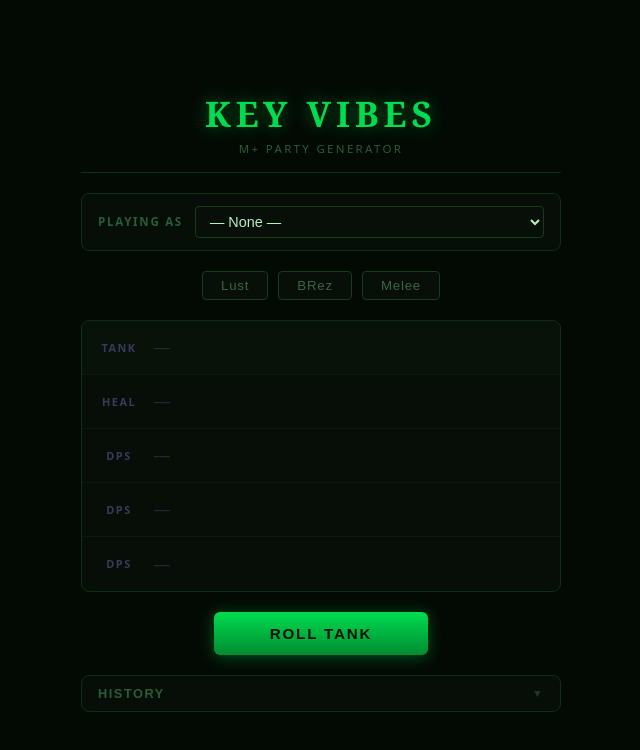
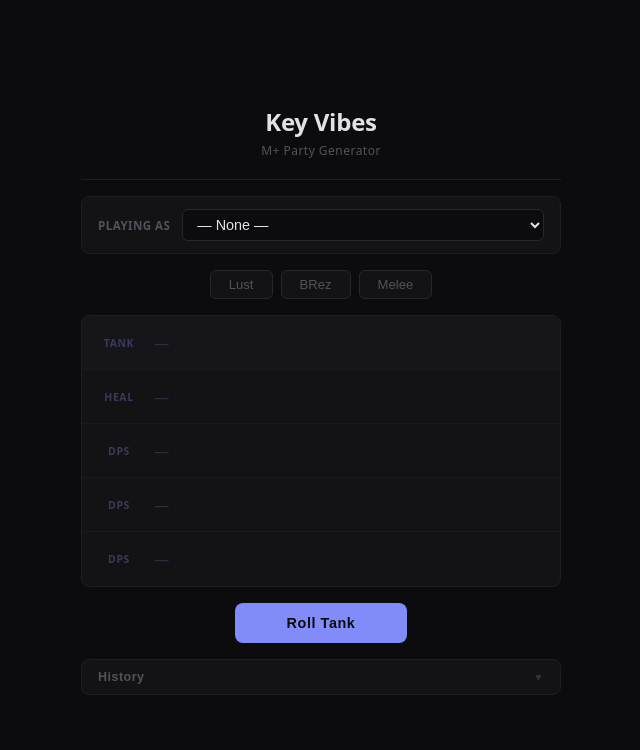
Before and after one commit to Devbezos/MPlus-Comp-Generator, a React (Vite) app: page / in a window 1280 px wide. Shown: the top 750 px of the page, without its empty margins (319-959 px from the left). Built offline with nearby package versions, Linux system fonts and the light colour scheme.

Commit message:
Update CSS

```diff
--- a/src/App.css
+++ b/src/App.css
@@ -3,28 +3,26 @@
   width: 480px;
   display: flex;
   flex-direction: column;
-  gap: 20px;
+  gap: 16px;
 }
 
 /* ── Header ── */
 .app-header {
   text-align: center;
-  padding-bottom: 16px;
-  border-bottom: 1px solid rgba(0, 220, 80, 0.2);
+  padding-bottom: 20px;
+  border-bottom: 1px solid #1e1e22;
 }
 .app-title {
-  font-family: 'Georgia', serif;
-  font-size: 2.2rem;
-  color: #00dc50;
-  letter-spacing: 0.14em;
-  text-transform: uppercase;
-  text-shadow: 0 0 18px rgba(0, 220, 80, 0.45);
+  font-family: system-ui, -apple-system, sans-serif;
+  font-size: 1.5rem;
+  font-weight: 700;
+  color: #e2e2e6;
+  letter-spacing: -0.01em;
 }
 .app-subtitle {
-  font-size: 0.72rem;
-  color: #2a5c35;
-  letter-spacing: 0.2em;
-  text-transform: uppercase;
+  font-size: 0.75rem;
+  color: #52525c;
+  letter-spacing: 0.04em;
   margin-top: 4px;
 }
 
@@ -33,25 +31,25 @@
   display: flex;
   align-items: center;
   gap: 12px;
-  background: #060e07;
-  border: 1px solid #0f2e14;
+  background: #131315;
+  border: 1px solid #1e1e22;
   border-radius: 8px;
   padding: 12px 16px;
 }
 .player-label {
   font-size: 0.72rem;
-  font-weight: 700;
-  letter-spacing: 0.15em;
+  font-weight: 600;
+  letter-spacing: 0.04em;
   text-transform: uppercase;
-  color: #2a5c35;
+  color: #52525c;
   white-space: nowrap;
 }
 .player-select {
   flex: 1;
-  background: #080f09;
-  border: 1px solid #143d1c;
-  border-radius: 4px;
-  color: #b8f0c0;
+  background: #0c0c0e;
+  border: 1px solid #26262c;
+  border-radius: 6px;
+  color: #e2e2e6;
   font-size: 0.9rem;
   padding: 6px 10px;
   cursor: pointer;
@@ -60,49 +58,49 @@
 }
 .player-select:hover,
 .player-select:focus {
-  border-color: #00dc50;
+  border-color: #818cf8;
 }
 .player-select:disabled {
-  opacity: 0.45;
+  opacity: 0.4;
   cursor: not-allowed;
 }
 
 /* ── Constraints ── */
 .constraints {
   display: flex;
-  gap: 10px;
+  gap: 8px;
   justify-content: center;
 }
 .cbtn {
   padding: 6px 18px;
-  border-radius: 4px;
-  border: 1px solid #143d1c;
-  background: #080f09;
-  color: #3a6642;
-  font-size: 0.83rem;
-  letter-spacing: 0.06em;
+  border-radius: 6px;
+  border: 1px solid #26262c;
+  background: #131315;
+  color: #52525c;
+  font-size: 0.82rem;
+  font-weight: 500;
   cursor: pointer;
   transition: color 0.15s, border-color 0.15s, background 0.15s;
 }
 .cbtn:hover {
-  border-color: #00dc50;
-  color: #00dc50;
+  border-color: #52525c;
+  color: #a1a1aa;
 }
 .cbtn--require {
-  border-color: #00cc66 !important;
-  color: #00cc66 !important;
-  background: #001a0e !important;
+  border-color: #818cf8 !important;
+  color: #818cf8 !important;
+  background: #131320 !important;
 }
 .cbtn--prevent {
-  border-color: #cc3333 !important;
-  color: #cc3333 !important;
-  background: #1a0505 !important;
+  border-color: #f87171 !important;
+  color: #f87171 !important;
+  background: #1a1010 !important;
 }
 
 /* ── Slots ── */
 .slots {
-  background: #060e07;
-  border: 1px solid #0f2e14;
+  background: #131315;
+  border: 1px solid #1e1e22;
   border-radius: 8px;
   overflow: hidden;
 }
@@ -112,48 +110,49 @@
   gap: 14px;
   padding: 13px 16px;
   min-height: 54px;
-  border-bottom: 1px solid #0a1a0c;
-  transition: background 0.2s;
+  border-bottom: 1px solid #1a1a1e;
+  transition: background 0.15s;
 }
 .slot:last-child {
   border-bottom: none;
 }
 .slot--active {
-  background: #081209;
+  background: #16161a;
 }
 .slot--you {
-  background: #071009;
-  border-left: 2px solid #00dc50;
+  background: #131320;
+  border-left: 2px solid #818cf8;
 }
 .slot-you-badge {
   flex-shrink: 0;
   font-size: 0.6rem;
-  font-weight: 700;
-  letter-spacing: 0.14em;
-  color: #00dc50;
-  border: 1px solid rgba(0, 220, 80, 0.25);
-  border-radius: 3px;
+  font-weight: 600;
+  letter-spacing: 0.06em;
+  color: #818cf8;
+  border: 1px solid rgba(129, 140, 248, 0.3);
+  border-radius: 4px;
   padding: 2px 6px;
-  background: rgba(0, 220, 80, 0.06);
+  background: rgba(129, 140, 248, 0.08);
 }
 .slot-role {
-  font-size: 0.68rem;
-  font-weight: 700;
-  letter-spacing: 0.14em;
+  font-size: 0.65rem;
+  font-weight: 600;
+  letter-spacing: 0.06em;
   min-width: 42px;
   text-align: center;
+  color: #52525c;
 }
 .slot-name {
   flex: 1;
-  font-family: 'Georgia', serif;
-  font-size: 1rem;
+  font-size: 0.95rem;
+  font-weight: 500;
 }
 .reroll-btn {
   flex-shrink: 0;
   background: none;
-  border: 1px solid #143d1c;
-  color: #2a5c35;
-  border-radius: 4px;
+  border: 1px solid #26262c;
+  color: #3f3f46;
+  border-radius: 6px;
   width: 28px;
   height: 28px;
   font-size: 1rem;
@@ -164,11 +163,11 @@
   transition: color 0.15s, border-color 0.15s;
 }
 .reroll-btn:hover {
-  border-color: #00dc50;
-  color: #00dc50;
+  border-color: #52525c;
+  color: #a1a1aa;
 }
 .reroll-btn:disabled {
-  opacity: 0.25;
+  opacity: 0.2;
   cursor: not-allowed;
 }
 
@@ -178,59 +177,56 @@
   justify-content: center;
 }
 .roll-btn {
-  padding: 13px 56px;
-  background: linear-gradient(180deg, #00dc50 0%, #008c30 100%);
+  padding: 12px 52px;
+  background: #818cf8;
   border: none;
-  border-radius: 6px;
-  color: #010f04;
-  font-size: 0.95rem;
+  border-radius: 8px;
+  color: #0c0c0e;
+  font-size: 0.9rem;
   font-weight: 700;
-  letter-spacing: 0.12em;
-  text-transform: uppercase;
+  letter-spacing: 0.04em;
   cursor: pointer;
-  transition: opacity 0.15s, transform 0.1s;
-  box-shadow: 0 2px 16px rgba(0, 220, 80, 0.35);
+  transition: background 0.15s, transform 0.1s;
 }
 .roll-btn:hover:not(:disabled) {
-  opacity: 0.92;
+  background: #a5b4fc;
   transform: translateY(-1px);
 }
 .roll-btn:active:not(:disabled) {
   transform: translateY(0);
 }
 .roll-btn:disabled {
-  opacity: 0.45;
+  opacity: 0.35;
   cursor: not-allowed;
 }
 
 /* ── Utility footer ── */
 .util-footer {
   display: flex;
-  gap: 10px;
+  gap: 8px;
   justify-content: center;
   flex-wrap: wrap;
   padding-top: 12px;
-  border-top: 1px solid #0f2e14;
+  border-top: 1px solid #1e1e22;
 }
 .util {
-  padding: 4px 14px;
-  border-radius: 4px;
-  font-size: 0.8rem;
-  font-weight: 600;
-  letter-spacing: 0.05em;
+  padding: 4px 12px;
+  border-radius: 6px;
+  font-size: 0.78rem;
+  font-weight: 500;
 }
 .util--have {
-  background: #001a0e;
-  border: 1px solid #00cc66;
-  color: #00cc66;
+  background: #0f1f14;
+  border: 1px solid #34d399;
+  color: #34d399;
 }
 .util--miss {
-  background: #1a0505;
-  border: 1px solid #cc3333;
-  color: #cc3333;
+  background: #1a0f0f;
+  border: 1px solid #f87171;
+  color: #f87171;
 }
 .util--neutral {
-  background: #060e07;
-  border: 1px solid #143d1c;
-  color: #2a5c35;
+  background: #131315;
+  border: 1px solid #26262c;
+  color: #52525c;
 }
--- a/src/components/HistoryPanel.css
+++ b/src/components/HistoryPanel.css
@@ -1,19 +1,18 @@
 .hist {
-  border: 1px solid #0f2e14;
+  border: 1px solid #1e1e22;
   border-radius: 8px;
   overflow: hidden;
-  background: #060e07;
+  background: #131315;
 }
 
 .hist-toggle {
   width: 100%;
   background: none;
   border: none;
-  color: #2a5c35;
-  font-size: 0.8rem;
-  font-weight: 700;
-  letter-spacing: 0.12em;
-  text-transform: uppercase;
+  color: #52525c;
+  font-size: 0.78rem;
+  font-weight: 600;
+  letter-spacing: 0.04em;
   padding: 10px 16px;
   cursor: pointer;
   display: flex;
@@ -22,24 +21,24 @@
   transition: color 0.15s;
 }
 .hist-toggle:hover {
-  color: #00dc50;
+  color: #a1a1aa;
 }
 .hist-count {
-  background: rgba(0, 220, 80, 0.12);
-  border: 1px solid rgba(0, 220, 80, 0.25);
+  background: rgba(129, 140, 248, 0.1);
+  border: 1px solid rgba(129, 140, 248, 0.2);
   border-radius: 10px;
-  color: #00dc50;
+  color: #818cf8;
   font-size: 0.7rem;
   padding: 1px 7px;
 }
 .hist-chevron {
   margin-left: auto;
   font-size: 0.65rem;
-  opacity: 0.6;
+  opacity: 0.5;
 }
 
 .hist-body {
-  border-top: 1px solid #0f2e14;
+  border-top: 1px solid #1e1e22;
   padding: 12px 16px;
   display: flex;
   flex-direction: column;
@@ -49,7 +48,7 @@
 }
 
 .hist-empty {
-  color: #2a5c35;
+  color: #3f3f46;
   font-size: 0.85rem;
   text-align: center;
   padding: 8px 0;
@@ -58,18 +57,17 @@
 .hist-clear {
   align-self: flex-end;
   background: none;
-  border: 1px solid #2e1010;
+  border: 1px solid #2a1a1a;
   border-radius: 4px;
-  color: #7a2a2a;
+  color: #5a2a2a;
   font-size: 0.72rem;
-  letter-spacing: 0.08em;
   padding: 3px 10px;
   cursor: pointer;
   transition: color 0.15s, border-color 0.15s;
 }
 .hist-clear:hover {
-  color: #cc3333;
-  border-color: #cc3333;
+  color: #f87171;
+  border-color: #f87171;
 }
 
 .hist-list {
@@ -84,7 +82,7 @@
   flex-direction: column;
   gap: 4px;
   padding-bottom: 10px;
-  border-bottom: 1px solid #0a1a0c;
+  border-bottom: 1px solid #1a1a1e;
 }
 .hist-entry:last-child {
   border-bottom: none;
@@ -93,8 +91,8 @@
 
 .hist-date {
   font-size: 0.68rem;
-  color: #2a5c35;
-  letter-spacing: 0.05em;
+  color: #3f3f46;
+  letter-spacing: 0.02em;
 }
 
 .hist-slots {
@@ -108,14 +106,13 @@
   align-items: center;
   gap: 4px;
   font-size: 0.78rem;
-  font-family: 'Georgia', serif;
-  background: rgba(0,0,0,0.3);
-  border-radius: 3px;
+  background: rgba(255,255,255,0.04);
+  border-radius: 4px;
   padding: 2px 7px;
 }
 
 .hist-role {
   font-size: 0.6rem;
-  font-weight: 700;
-  letter-spacing: 0.08em;
+  font-weight: 600;
+  letter-spacing: 0.04em;
 }
--- a/src/components/SpinReel.css
+++ b/src/components/SpinReel.css
@@ -32,9 +32,9 @@
   height: 0;
   border-left: 14px solid transparent;
   border-right: 14px solid transparent;
-  border-top: 26px solid #00dc50;
+  border-top: 26px solid #818cf8;
   z-index: 10;
-  filter: drop-shadow(0 2px 6px rgba(0, 220, 80, 0.7));
+  filter: drop-shadow(0 2px 6px rgba(129, 140, 248, 0.6));
 }
 
 /* The rotating wheel div */
@@ -43,7 +43,7 @@
   height: 420px;
   will-change: transform;
   border-radius: 50%;
-  box-shadow: 0 0 48px rgba(0, 220, 80, 0.18), 0 0 16px rgba(0,0,0,0.9);
+  box-shadow: 0 0 40px rgba(129, 140, 248, 0.12), 0 0 16px rgba(0,0,0,0.9);
 }
 .reel-rot--spin {
   transition: transform 4.5s cubic-bezier(0.04, 0.82, 0.16, 1.0);
--- a/src/components/SpinReel.tsx
+++ b/src/components/SpinReel.tsx
@@ -69,16 +69,16 @@ function drawWheel(canvas: HTMLCanvasElement, pool: Spec[]) {
   // Green outer ring
   ctx.beginPath();
   ctx.arc(cx, cy, r, 0, 2 * Math.PI);
-  ctx.strokeStyle = '#00dc50';
+  ctx.strokeStyle = '#818cf8';
   ctx.lineWidth = 3;
   ctx.stroke();
 
   // Center hub
   ctx.beginPath();
   ctx.arc(cx, cy, 18, 0, 2 * Math.PI);
-  ctx.fillStyle = '#030a04';
+  ctx.fillStyle = '#0c0c0e';
   ctx.fill();
-  ctx.strokeStyle = '#00dc50';
+  ctx.strokeStyle = '#818cf8';
   ctx.lineWidth = 2;
   ctx.stroke();
 }
--- a/src/index.css
+++ b/src/index.css
@@ -5,8 +5,8 @@
 }
 
 body {
-  background: #030a04;
-  color: #b8f0c0;
+  background: #0c0c0e;
+  color: #e2e2e6;
   font-family: system-ui, -apple-system, sans-serif;
   min-height: 100vh;
   display: flex;
```
